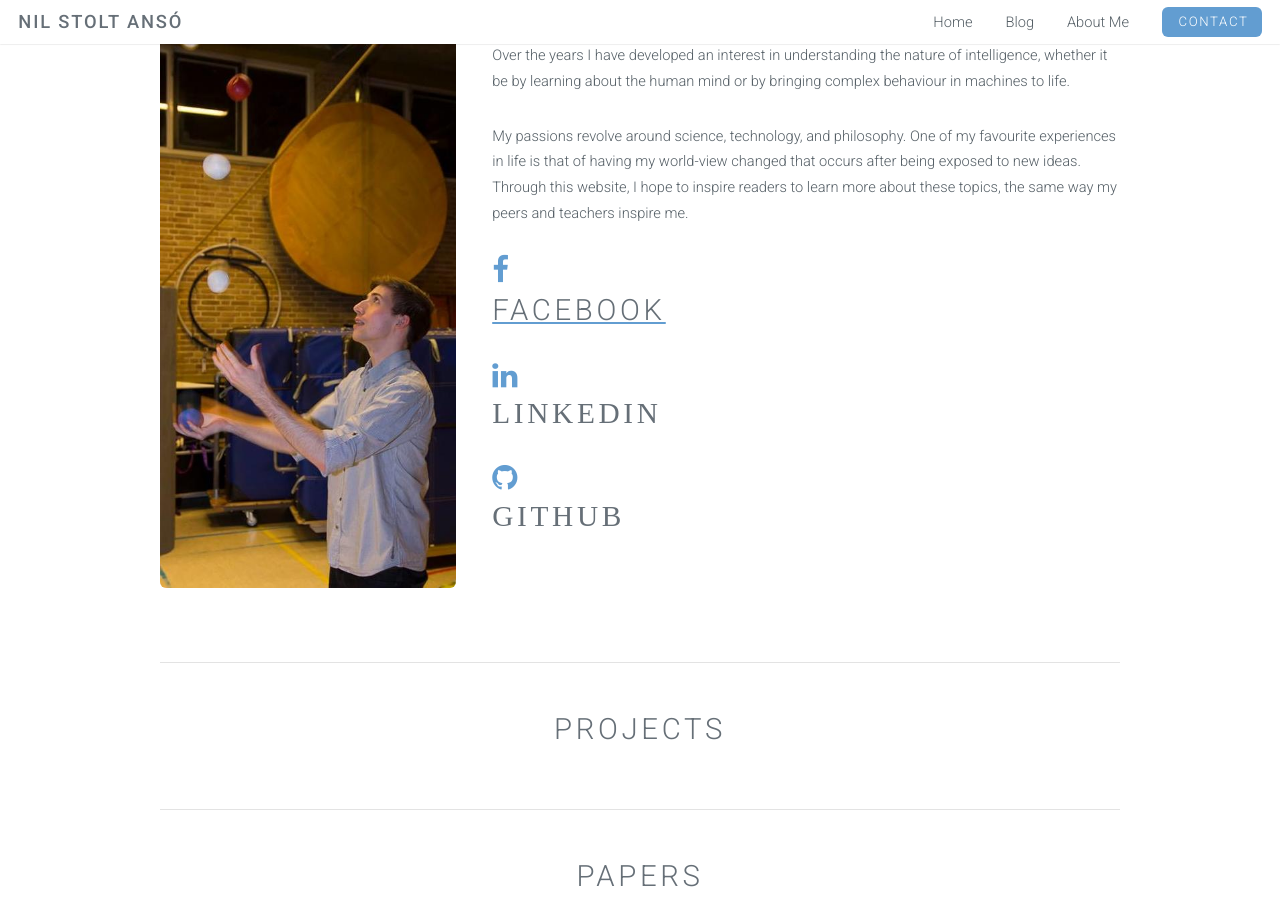
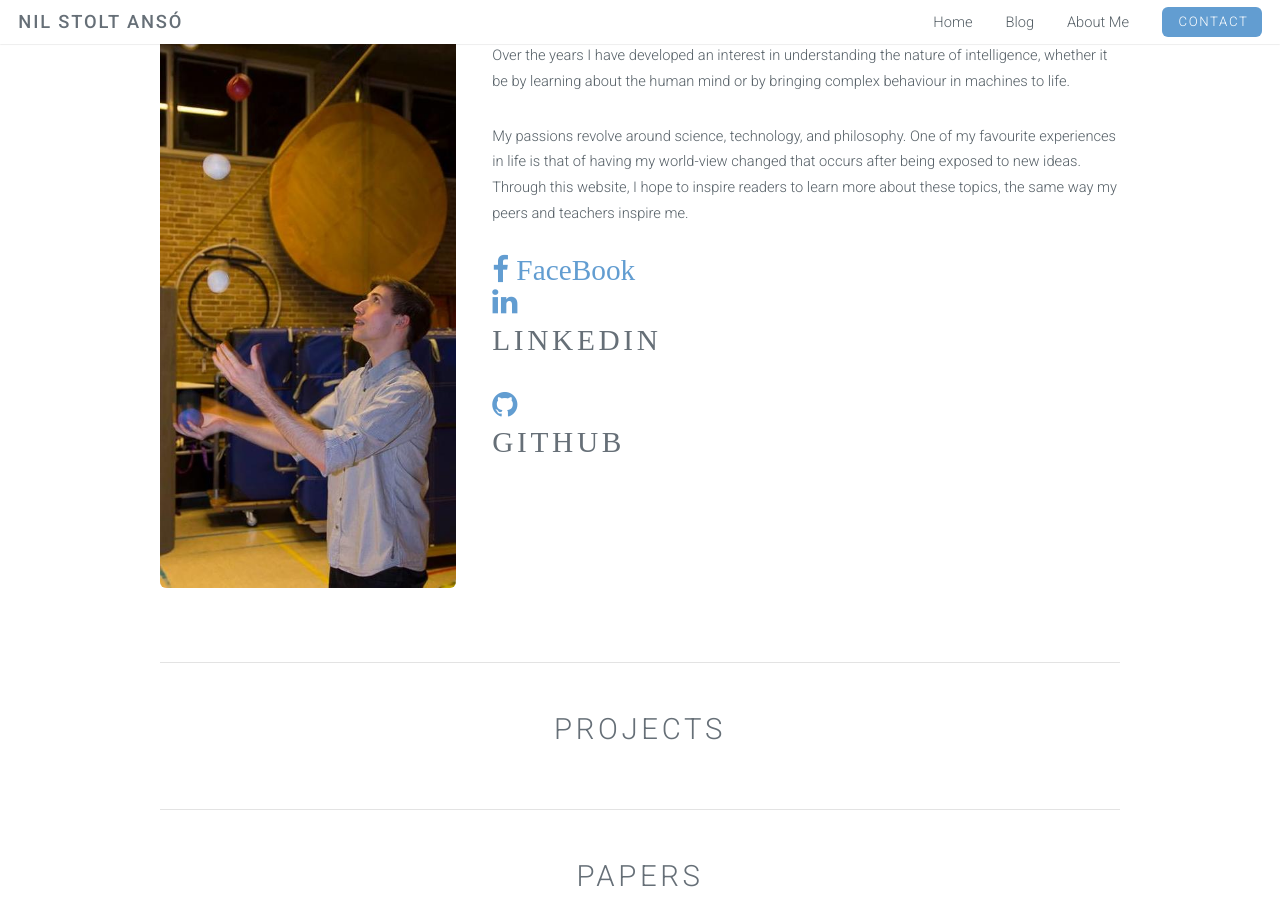
Before and after one commit to NILOIDE/NILOIDE.github.io, a Jekyll site: the page built from About-Me.html, in a window 1280 px wide and 900 px high, scrolled down 386 px. Built offline with Jekyll 4.4.1, drawn with Linux system fonts in a browser that asks for light colours.

Commit message:
Messing with the social media buttons again

```diff
--- a/About-Me.html
+++ b/About-Me.html
@@ -28,9 +28,8 @@ layout: default
                     <span style="font-size: 2em;">
                         <a href="https://www.facebook.com/{{ site.facebook_username }}">
                             <div class="fa fa-facebook">
-
+                                FaceBook
                             </div>
-                            <h4>FaceBook</h4>
                         </a>
                     </span>
                 </div>
```
